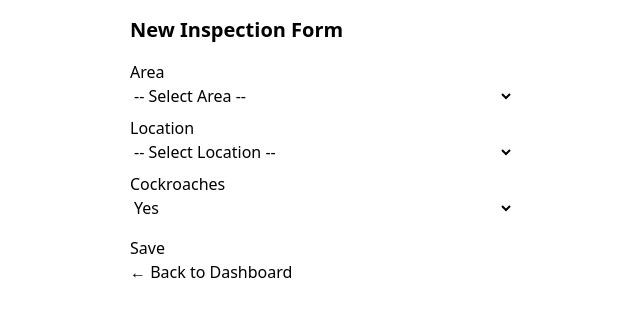
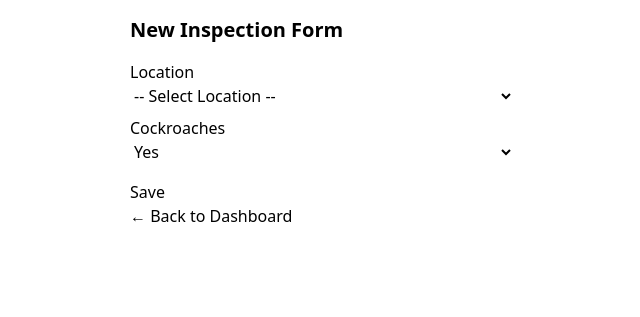
Before and after one commit to hirusha-adi/phi-data-collection, a Flask app: page /add_form in a window 1280 px wide. Shown: the top 317 px of the page, without its empty margins (318-958 px from the left). Run offline with Flask 3, Linux system fonts and the light colour scheme; a user stored in the database is signed in; some libraries are stand-ins or nearby versions.

Commit message:
dont store area in question form, only location is enough

```diff
--- a/app/routes.py
+++ b/app/routes.py
@@ -51,13 +51,11 @@ def add_form():
 
     if request.method == 'POST':
         try:
-            area_id = int(request.form.get('area'))
             location_id = int(request.form.get('location'))
             cockroaches_value = request.form.get('cockroaches')  # 'True' or 'False' as strings
             cockroaches = cockroaches_value == 'True'
 
             q = QuestionForm(
-                area_id=area_id,
                 location_id=location_id,
                 cockroaches=cockroaches,
                 added_by=current_user.username
@@ -68,7 +66,7 @@ def add_form():
         except (TypeError, ValueError):
             flash("Invalid input. Please try again.", "error")
 
-    return render_template('add_form.html', areas=areas, locations=locations)
+    return render_template('add_form.html', locations=locations)
 
 
 @main.route('/forms/<int:location_id>')
@@ -85,17 +83,14 @@ def edit_form(form_id):
         flash("You can only edit your own entries.")
         return redirect(url_for('main.dashboard'))
 
-    areas = Area.query.all()
     locations = Location.query.all()
 
     if request.method == 'POST':
         try:
-            area_id = int(request.form.get('area'))
             location_id = int(request.form.get('location'))
             cockroaches_value = request.form.get('cockroaches')  # 'True' or 'False'
             cockroaches = cockroaches_value == 'True'
 
-            form_record.area_id = area_id
             form_record.location_id = location_id
             form_record.cockroaches = cockroaches
             db.session.commit()
@@ -103,7 +98,7 @@ def edit_form(form_id):
         except (TypeError, ValueError):
             flash("Invalid input. Please try again.", "error")
 
-    return render_template('edit_form.html', form_record=form_record, areas=areas, locations=locations)
+    return render_template('edit_form.html', form_record=form_record, locations=locations)
 
 
 
--- a/app/templates/add_form.html
+++ b/app/templates/add_form.html
@@ -4,20 +4,11 @@
 <h2 class="text-xl font-bold mb-4">New Inspection Form</h2>
 <form method="POST">
   <div class="form-control mb-2">
-    <label for="area" class="label">Area</label>
-    <select name="area" id="area" class="select select-bordered w-full" required>
-      <option value="" disabled selected>-- Select Area --</option>
-      {% for area in areas %}
-        <option value="{{ area.id }}">{{ area.name }}</option>
-      {% endfor %}
-    </select>
-  </div>
-  <div class="form-control mb-2">
     <label for="location" class="label">Location</label>
     <select name="location" id="location" class="select select-bordered w-full" required>
       <option value="" disabled selected>-- Select Location --</option>
       {% for location in locations %}
-        <option value="{{ location.id }}">{{ location.name }}</option>
+        <option value="{{ location.id }}">{{ location.name }}, {{ location.area.name }}</option>
       {% endfor %}
     </select>
   </div>
```
Also changed, not shown: app/templates/edit_form.html (+1 -9 lines).
